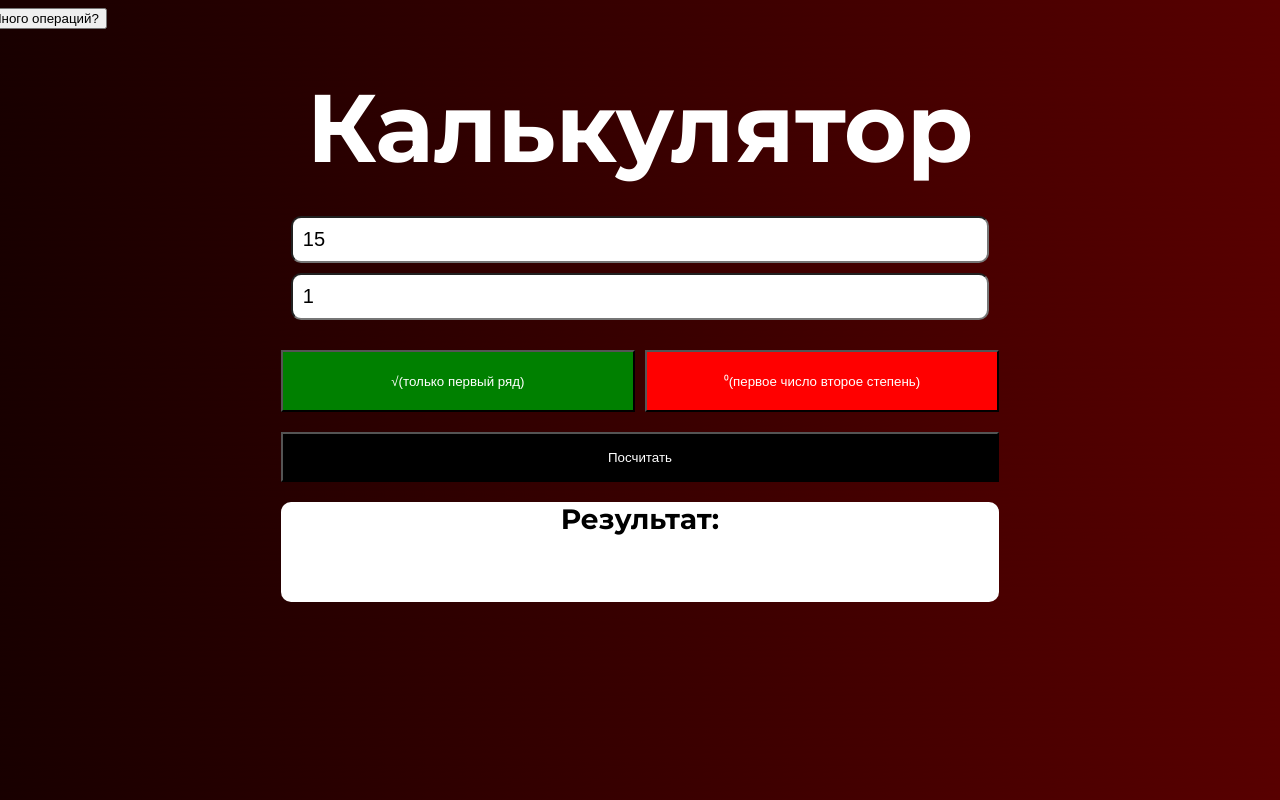
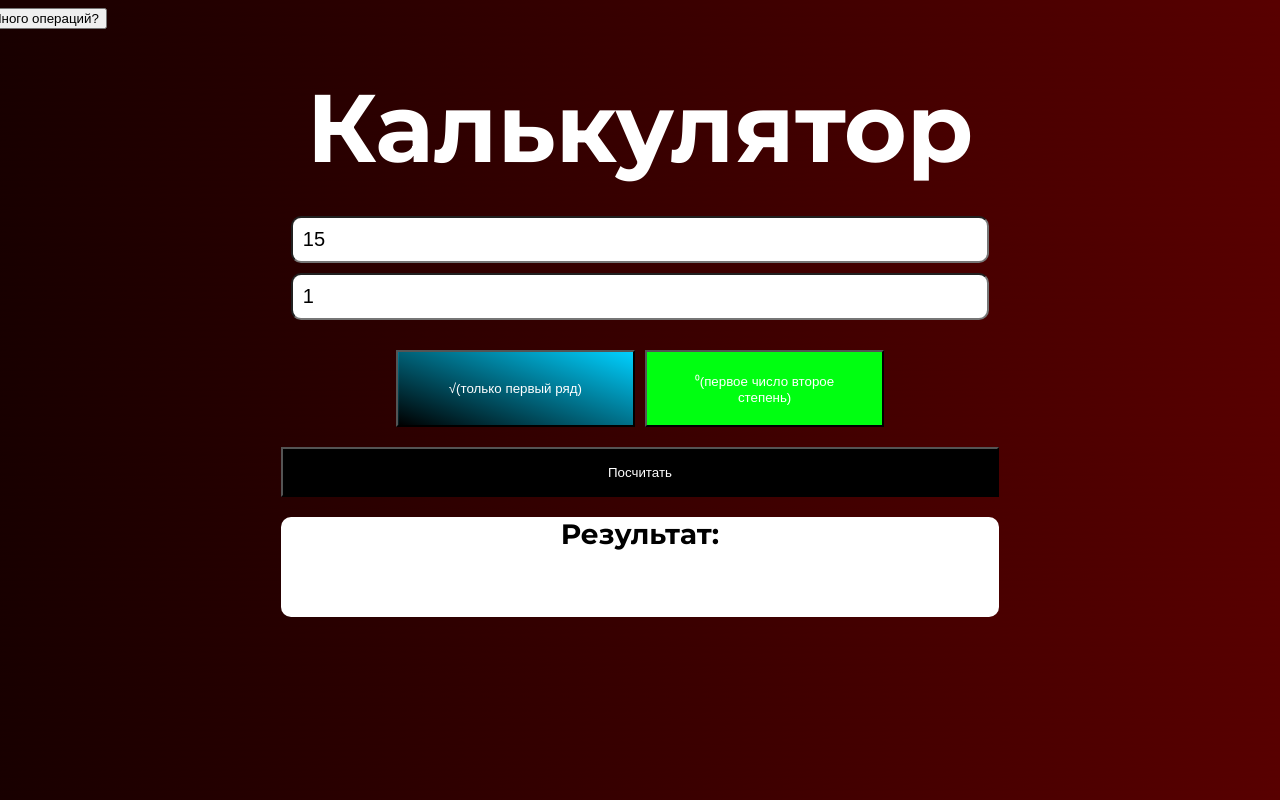
Before and after one commit to musormusta/caluclator-pro, a plain HTML site: page anotha.html in a window 1280 px wide. In both pictures the pointer is over the button "√(только первый ряд)". Drawn offline with Linux system fonts and the light colour scheme.

Commit message:
Update style1.css

```diff
--- a/style1.css
+++ b/style1.css
@@ -62,41 +62,33 @@ a{
 
 }
 .sqrt{
-    background-color: green;
+    background-color: rgb(0, 208, 255);
     cursor: pointer;
     padding: 20px;
-    width: 50%;
-    color: white;
-    transition: 0.5s;
-}
-.pow{
-    background-color: rgb(255, 0, 0);
-    cursor: pointer;
-    padding: 20px;
-    width: 50%;
+    width: 33.3%;
     color: white;
     transition: 0.5s;
 }
 
-.plus:hover{
+.pow{
+    background-color: rgb(0, 255, 17);
+    cursor: pointer;
+    padding: 20px;
+    width: 33.3%;
+    color: white;
     transition: 0.5s;
-    background: linear-gradient(200deg, green, black);
-    animation: anim1 2s infinite;
+}
 
-}
-.minus:hover{
+
+
+.sqrt:hover{
     transition: 0.5s;
-    background: linear-gradient(200deg, rgb(255, 0, 0), black);
+    background: linear-gradient(200deg, rgb(0, 208, 255), black);
     animation: anim1 2s infinite;
 }
-.sq:hover{
+.pow:hover{
     transition: 0.5s;
-    background: linear-gradient(200deg, rgb(0, 242, 255), black);
-    animation: anim1 2s infinite;
-}
-.del:hover{
-    transition: 0.5s;
-    background: linear-gradient(200deg, rgb(21, 0, 255), black);
+    background: linear-gradient(200deg, rgb(0, 255, 17), black);
     animation: anim1 2s infinite;
 }
 .equal {
```
